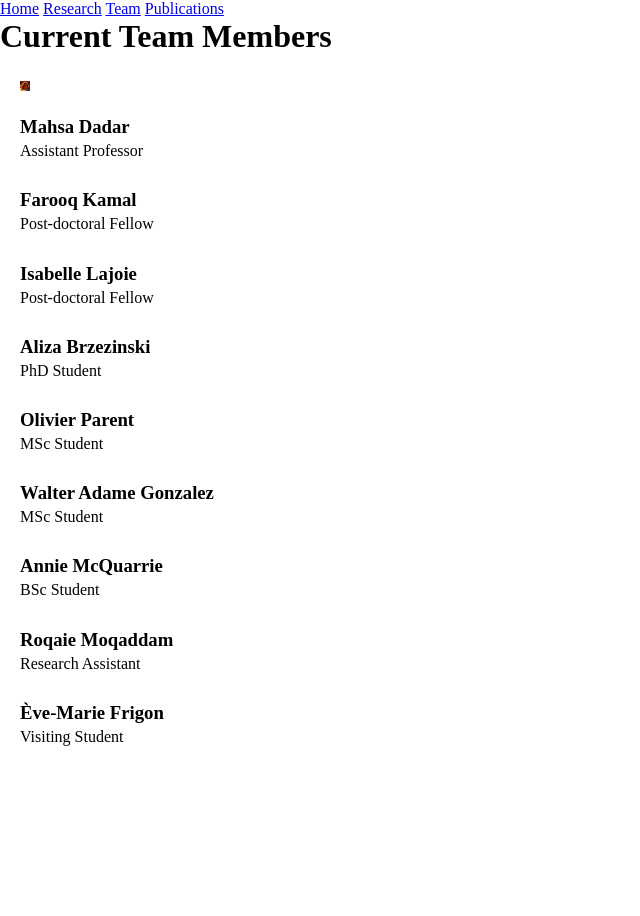
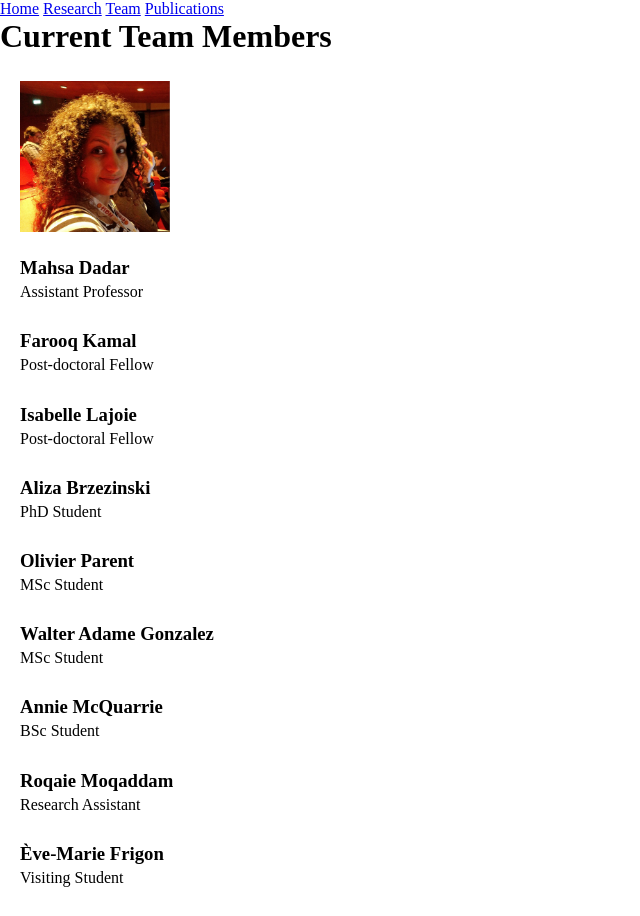
Before and after one commit to VANDAlab/VANDAlab.github.io, a Jekyll site: the page team.html, which Jekyll copies as it is, in a window 1280 px wide. Shown: the whole page, without its empty margins (0-640 px from the left). Built offline with Jekyll 4.4.1, drawn with Linux system fonts in a browser that asks for light colours.

Commit message:
Update style.css

```diff
--- a/assets/css/style.css
+++ b/assets/css/style.css
@@ -72,5 +72,5 @@ img {
 }
 
 .person img {
-  max-width: 10px; /* Adjust this value to set the maximum width of the image */
+  max-width: 150px; /* Adjust this value to set the maximum width of the image */
 }
```
